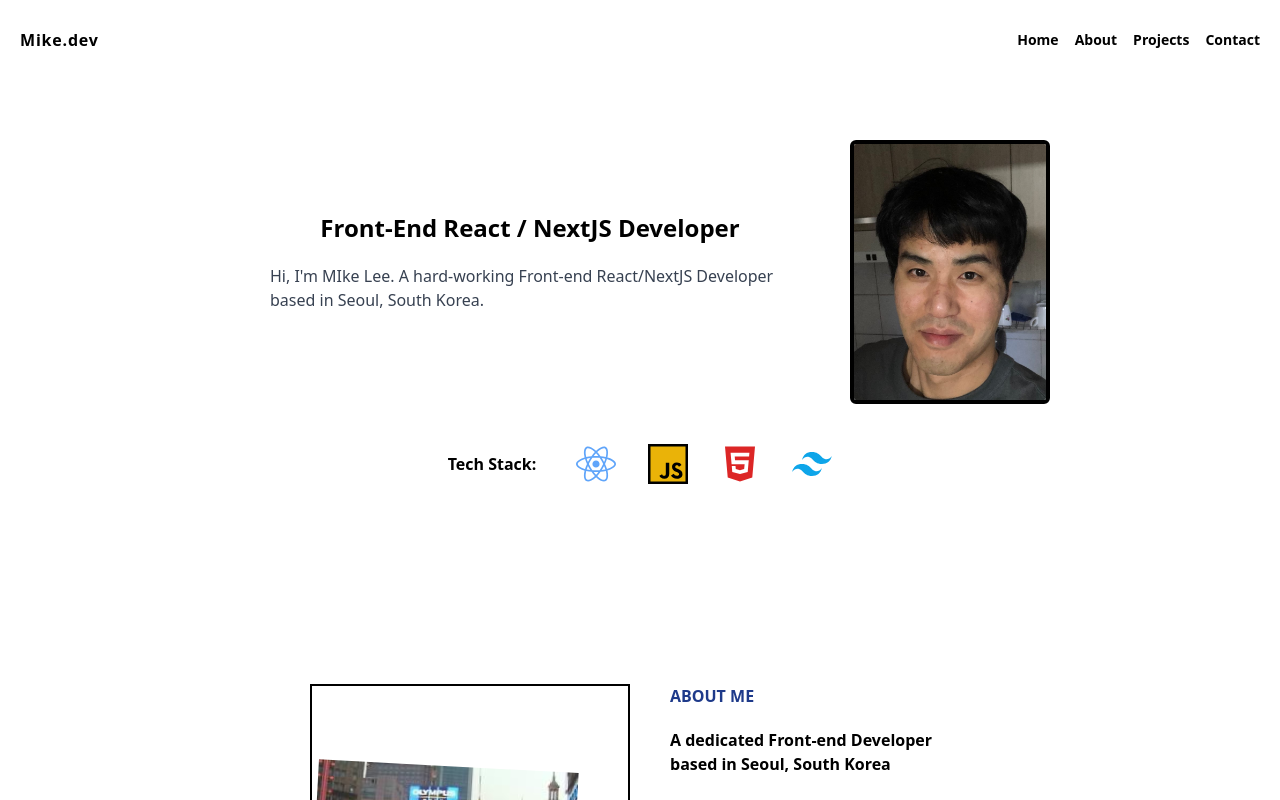
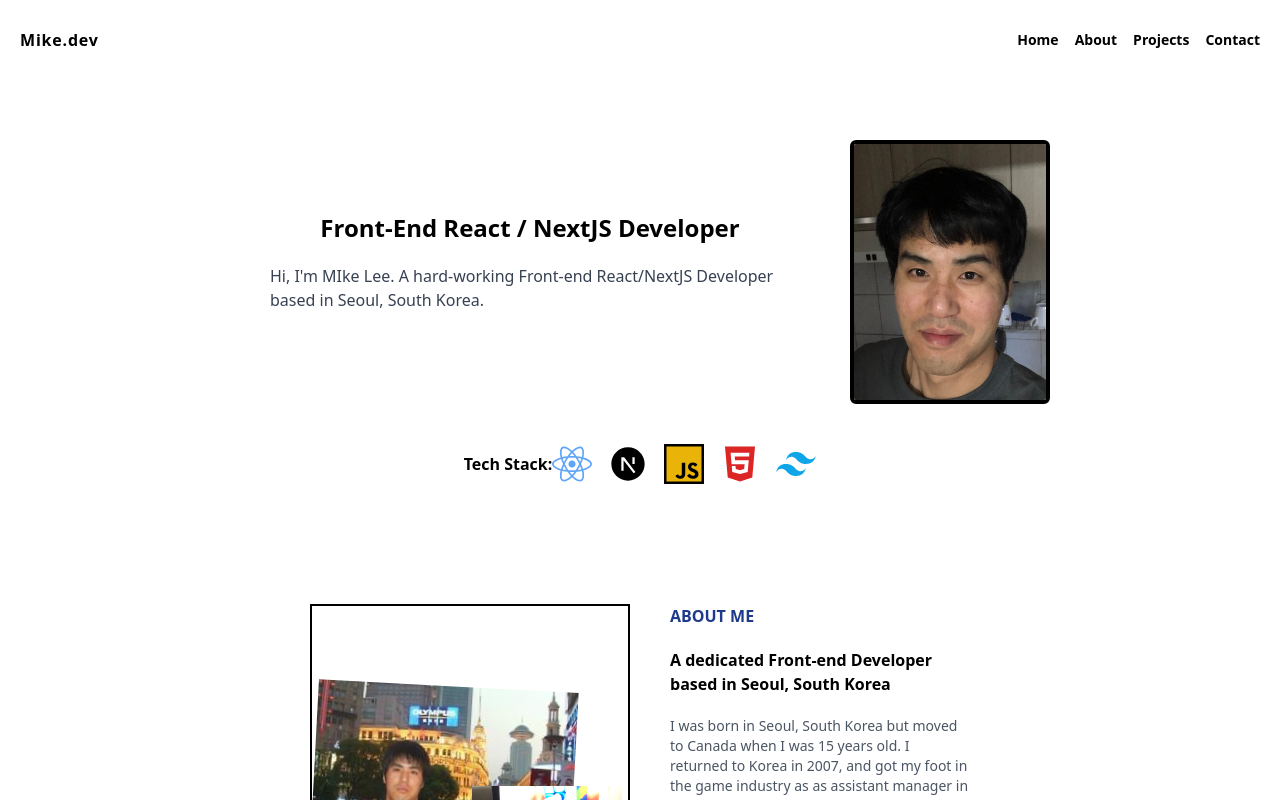
Before and after one commit to imbizman316/homepage_porfolio, a React (Create React App) app: page / in a window 1280 px wide. Shown: the top 800 px of the page. Built offline with nearby package versions, Linux system fonts and the light colour scheme.

Commit message:
screen size adjustment

```diff
--- a/src/pages/home/index.js
+++ b/src/pages/home/index.js
@@ -8,6 +8,7 @@ import Contact from "../contact";
 import Projects from "../projects";
 import "../../i18n";
 import { useTranslation } from "react-i18next";
+import { RiNextjsFill } from "react-icons/ri";
 
 function Home() {
   const { t, i18n } = useTranslation();
@@ -17,9 +18,9 @@ function Home() {
   }, []);
 
   return (
-    <div className="min-h-screen bg-white flex flex-col gap-40 justify-start items-start">
-      <div className=" bg-white flex flex-col items-full pt-10 items-center justify-center w-auto">
-        <div className="flex flex-col sm:flex-col md:flex-row lg:flex-row justify-between items-center w-auto">
+    <div className="min-h-screen bg-white flex flex-col gap-20 justify-start items-start">
+      <div className=" bg-white flex flex-col pt-10 items-center justify-center">
+        <div className="flex flex-col sm:flex-col md:flex-row lg:flex-row justify-between items-center">
           {/* w-[400px] sm:w-[400px] md:w-[500px] lg:w-[600px]  */}
           <div className="flex flex-col gap-5">
             <h1 className="font-bold text-2xl text-center">
@@ -37,12 +38,13 @@ function Home() {
             />
           </div>
         </div>
-        <div className="flex flex-row justify-center mt-10 w-screen px-10">
-          <div className="flex justify-center items-center mr-10 font-semibold text-sm sm:text-sm md:text-base lg:text-base">
+        <div className="flex flex-row justify-center mt-10 w-screen px-5">
+          <div className="flex justify-center items-center font-semibold text-sm sm:text-sm md:text-base lg:text-base">
             Tech Stack:
           </div>
-          <div className="flex flex-row justify-center items-center gap-8">
+          <div className="flex flex-row justify-center items-center gap-4">
             <FaReact size={40} className="text-blue-400" />
+            <RiNextjsFill size={40} className="text-black" />
             <IoLogoJavascript size={40} className="text-yellow-500 bg-black" />
             <FaHtml5 size={40} className="text-red-600" />
             <RiTailwindCssFill size={40} className="text-sky-500" />
```
